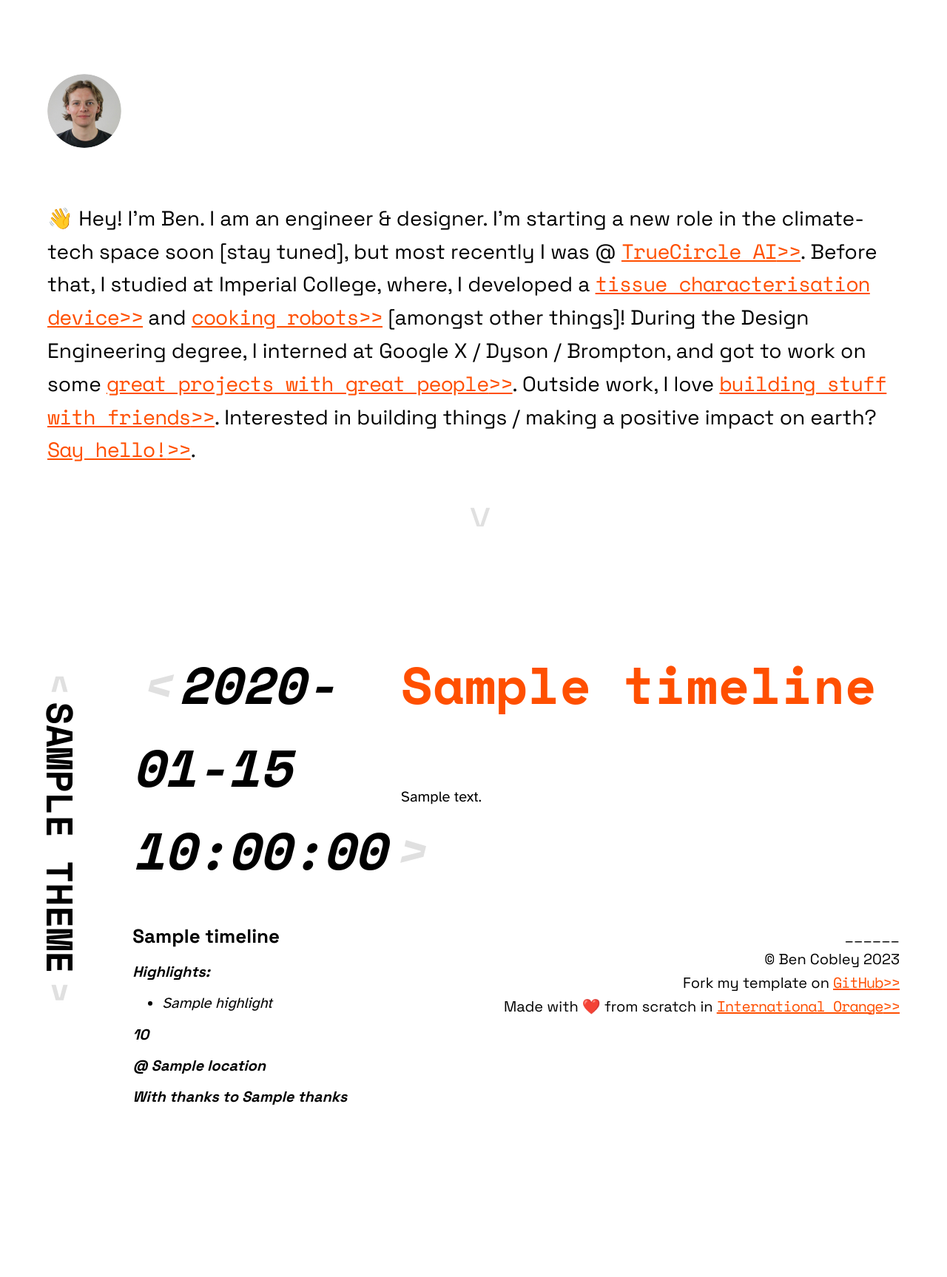
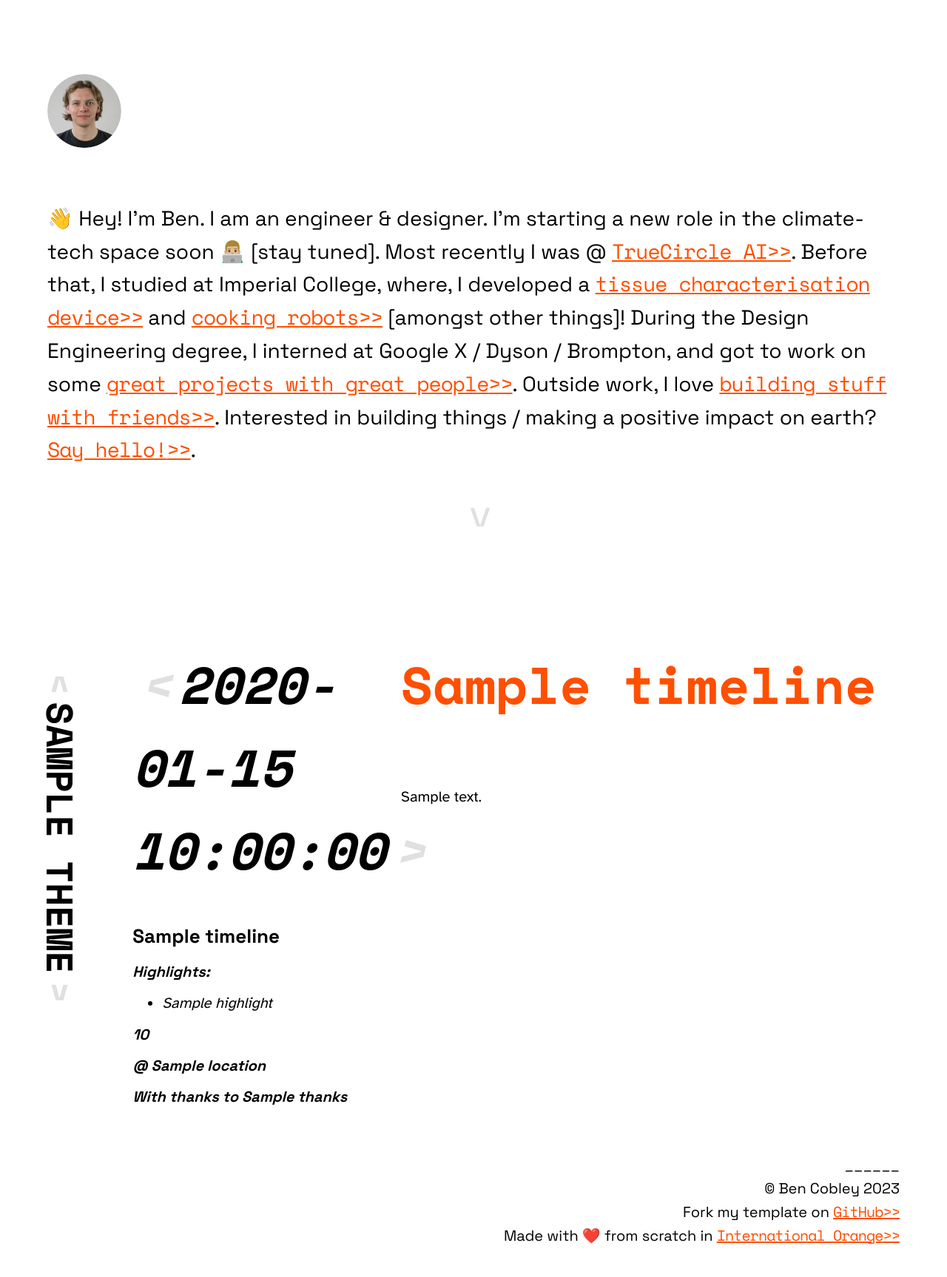
Before and after one commit to bencobley/bencobley.github.io, a Flask app: template templates/timeline.html in a window 1280 px wide. Shown: the whole page at 74% size. Before the commit the page ends 1494 px from the top, so only its background shows below. Run offline with Flask 2, Linux system fonts and the light colour scheme; the template is opened without the code that fills it: most values are stand-ins (such as "Sample title", 1, 10 or a date in 2020).

Commit message:
Change elements to classes, restructure CSS

```diff
--- a/static/style.css
+++ b/static/style.css
@@ -164,23 +168,17 @@ video {
   opacity: 0.8;
 }
 
-/* CUSTOM ELEMENTS - MOBILE */
+/* LOCAL CSS */
 
-timeline-me img {
-  height: 5rem;
-  width: 5rem;
-  border-radius: 50%;
-  margin-top: 5rem;
-  margin-bottom: 1rem;
-}
+/* Homepage */
 
-timeline-homepage {
+.timeline-homepage {
   height: 100vh;
   display: block;
   font-family: "space-grotesk", sans-serif;
 }
 
-.homepage-arrow {
+.timeline-homepage-arrow {
   position: absolute;
   font-size: 3rem;
   line-height: 3rem;
@@ -194,39 +192,30 @@ timeline-homepage {
   padding: 0.5rem;
 }
 
-.homepage-arrow:hover {
+.timeline-homepage-arrow:hover {
   color: var(--international-orange);
 }
 
-.timeline-theme-arrow {
-  font-family: "space-mono", monospace;
-  color: #e0e0e0;
-  text-decoration: none;
-  padding: 0.5rem;
+.timeline-me img {
+  height: 5rem;
+  width: 5rem;
+  border-radius: 50%;
+  margin-top: 5rem;
+  margin-bottom: 1rem;
 }
 
-.timeline-theme-arrow:hover {
-  color: var(--international-orange);
+/* Timeline section */
+
+.timeline {
 }
 
-.timeline-item-arrow {
-  font-family: "space-mono", monospace;
-  color: #e0e0e0;
-  text-decoration: none;
-  padding: 0.5rem;
+.timeline-row {
+  position: relative;
+  display: block;
+  width: 100%;
 }
 
-.timeline-item-arrow:hover {
-  color: var(--international-orange);
-}
-
-timeline-footer {
-  display: block;
-  text-align: end;
-  font-family: "space-grotesk", sans-serif;
-}
-
-column {
+.timeline-column {
   display: block;
   position: relative;
   float: left;
@@ -234,14 +223,25 @@ column {
   width: 100%;
 }
 
-row {
-  position: relative;
-  display: block;
-  width: 100%;
+.timeline-arrow {
+  font-family: "space-mono", monospace;
+  color: #e0e0e0;
+  text-decoration: none;
+  padding: 0.5rem;
 }
 
-timeline-body {
-  display: block;
+.timeline-arrow:hover {
+  color: var(--international-orange);
+}
+
+/* Timeline theme (eg. 'Experience' theme) */
+
+.timeline-theme-row {
+}
+
+.timeline-theme-column {
+  width: 5%;
+  padding-right: 5%;
 }
 
 .timeline-theme-sticky {
@@ -261,20 +261,25 @@ timeline-body {
   font-size: 1.5rem;
 }
 
-.timeline-item-sticky {
-}
-
-.timeline-theme-column {
-  width: 5%;
-  padding-right: 5%;
-}
+/* Timeline items (eg. 'Imperial' item) */
 
 .timeline-item-column {
   width: 90%;
 }
 
-timeline-title {
-  display: none;
+.timeline-item-row {
+}
+
+.timeline-item-sticky {
+}
+
+.timeline-item-body {
+}
+
+/* Timeline elements (eg. 'Title') */
+
+.timeline-title {
+  display: none; /* Hide on mobile */
   font-family: "space-mono", monospace;
   font-weight: bold;
   color: var(--international-orange);
@@ -283,7 +288,21 @@ timeline-title {
   padding-bottom: 2rem;
 }
 
-timeline-shorttitle {
+.timeline-text {
+  display: block;
+  margin-top: 2rem;
+  margin-bottom: 2rem;
+}
+
+.timeline-text a::after {
+  content: ">>";
+}
+
+.timeline-text a:hover {
+  font-style: italic;
+}
+
+.timeline-shorttitle {
   display: block;
   font-family: "space-mono", monospace;
   font-weight: bold;
@@ -336,85 +376,42 @@ timeline-thanks {
   margin-bottom: 0.5rem;
 }
 
-timeline-thanks::before {
+.timeline-thanks::before {
   content: "With thanks to ";
 }
 
-timeline-highlights {
+/* Timeline footer */
+
+.timeline-footer {
   display: block;
-  font-family: "hyperlegible", sans-serif;
-  font-style: italic;
-  margin-bottom: 0.5rem;
+  text-align: end;
+  font-family: "space-grotesk", sans-serif;
 }
 
-timeline-text {
-  display: block;
-  margin-top: 2rem;
-  margin-bottom: 2rem;
-}
-
-timeline-text a::after {
-  content: ">>";
-}
-
-timeline-text a:hover {
-  font-style: italic;
-}
-
-timeline-highlights::before {
-  font-family: "space-grotesk", sans-serif;
-  font-weight: bold;
-  content: "Highlights:";
-}
-
-timeline-highlights a::after {
-  content: ">>";
-}
-
-timeline-highlights a:hover {
-  font-style: none;
-}
-
-/* CUSTOM ELEMENTS - DESKTOP */
+/* DESKTOP-ONLY */
 
 @media only screen and ((min-width: 1000px) and (min-height: 600px)) {
-  timeline-title {
+  .timeline-homepage {
+    font-size: 1.4rem;
+  }
+
+  .timeline-title {
     display: block;
     font-size: 3.5rem;
   }
 
-  timeline-shorttitle {
+  .timeline-shorttitle {
     display: none;
   }
 
-  timeline-homepage {
-    font-size: 1.4rem;
-  }
-
-  timeline-date {
+  .timeline-date {
     font-size: 3.5rem;
     padding-top: 3.5rem;
     margin-bottom: 2rem;
   }
 
-  timeline-body {
-    position: absolute;
-    top: 0;
-    left: 35%;
-  }
-
   .timeline-theme-row {
     margin-bottom: 75px;
-  }
-
-  .timeline-theme-column {
-  }
-
-  .timeline-item-row {
-  }
-
-  .timeline-item-column {
-    /* width: 90%; */
   }
 
   .timeline-theme-sticky {
--- a/templates/base.html
+++ b/templates/base.html
@@ -20,13 +20,13 @@
     <script src="static/index.js"></script>
 
     <!-- Homepage -->
-    <column id="Home">
-      <timeline-homepage>
-        <timeline-me
-          ><a href="https://www.linkedin.com/in/bennetcobley/" target="_blank" rel="noopener noreferrer"><img src="static/img/me.png" /></a
-        ></timeline-me>
-        <timeline-text>
-          👋 Hey! I’m Ben. I am an engineer & designer. I'm starting a new role in the climate-tech space soon [stay tuned], but most recently I was
+    <div class="timeline-column" id="Home">
+      <div class="timeline-homepage">
+        <div class="timeline-me">
+          <a href="https://www.linkedin.com/in/bennetcobley/" target="_blank" rel="noopener noreferrer"><img src="static/img/me.png" /></a>
+        </div>
+        <span class="timeline-text">
+          👋 Hey! I’m Ben. I am an engineer & designer. I'm starting a new role in the climate-tech space soon 👨🏼‍💻 [stay tuned]. Most recently I was
           &#64;
           <a href="#TrueCircle">TrueCircle AI</a>. Before that, I studied at Imperial College, where, I developed a
           <a href="#Percussion">tissue characterisation device</a> and <a href="#OnionBot">cooking robots</a> [amongst other things]! During the
@@ -34,18 +34,18 @@
           <a href="#Experience">great projects with great people</a>. Outside work, I love <a href="#Projects">building stuff with friends</a>.
           Interested in building things / making a positive impact on earth?
           <a href="https://www.linkedin.com/in/bennetcobley/" target="_blank" rel="noopener noreferrer">Say hello!</a>.
-        </timeline-text>
-        <a href="#Experience" class="timeline-arrow homepage-arrow timeline-down timeline-right">></a>
-      </timeline-homepage>
-    </column>
+        </span>
+        <a href="#Experience" class="timeline-homepage-arrow">></a>
+      </div>
+    </div>
 
-    <!-- Timeline content automatically generated by Jinja2 below -->
+    <!-- Timeline content generated by Jinja2 -->
     {% block container %}{% endblock %}
 
     <!-- Footer -->
-    <column id="End">
-      <timeline-footer>
-        <timeline-text>
+    <div class="timeline-column" id="End">
+      <div class="timeline-footer">
+        <span class="timeline-text">
           ______ <br />
           &copy; Ben Cobley
           <script>
@@ -57,8 +57,8 @@
           <br />
           Made with ❤️ from scratch in
           <a href="https://en.wikipedia.org/wiki/International_orange">International Orange</a>
-        </timeline-text>
-      </timeline-footer>
-    </column>
+        </span>
+      </div>
+    </div>
   </body>
 </html>
--- a/templates/timeline.html
+++ b/templates/timeline.html
@@ -1,32 +1,30 @@
 {% extends 'base.html' %} {% block container %} {% for theme, content in timelines.items() %}
 
-<column id="{{ theme }}">
-  <row class="timeline-theme-row">
-    <column class="timeline-theme-column"
-      ><timeline-sticky class="timeline-theme-sticky"
-        ><a class="timeline-theme-arrow"><</a>{{ theme }}<a class="timeline-theme-arrow">></a></timeline-sticky
-      ></column
-    >
-    <column class="timeline-item-column">
+<div class="timeline-column timeline" id="{{ theme }}">
+  <div class="timeline-row timeline-theme-row">
+    <div class="timeline-column timeline-theme-column">
+      <div class="timeline-theme-sticky"><a class="timeline-arrow"><</a>{{ theme }}<a class="timeline-arrow">></a></div>
+    </div>
+    <div class="timeline-column timeline-item-column">
       {% for identifier, timeline in content.items() %}
-      <row id="{{ identifier }}" class="timeline-item-row">
-        <timeline-sticky class="timeline-item-sticky">
-          <timeline-shorttitle>{{ timeline['shorttitle'] }}</timeline-shorttitle>
-          <timeline-date><a class="timeline-item-arrow"><</a>{{ timeline['date'] }}<a class="timeline-item-arrow">></a></timeline-date>
-          <timeline-subtitle>{{ timeline['subtitle'] }}</timeline-subtitle>
-          <timeline-highlights>
+      <div class="timeline-row timeline-item-row" id="{{ identifier }}">
+        <div class="timeline-item-sticky">
+          <span class="timeline-shorttitle">{{ timeline['shorttitle'] }}</span>
+          <span class="timeline-date"><a class="timeline-arrow"><</a>{{ timeline['date'] }}<a class="timeline-arrow">></a></span>
+          <span class="timeline-subtitle">{{ timeline['subtitle'] }}</span>
+          <span class="timeline-highlights">
             <ul>
               {% for highlight in timeline['highlights'] %}
               <li>{{ highlight }}</li>
               {% endfor %}
-            </ul></timeline-highlights
+            </ul></span
           >
-          <timeline-duration>{{ timeline['duration'] }}</timeline-duration>
-          <timeline-location>{{ timeline['location'] }}</timeline-location>
-          <timeline-thanks>{{ timeline['thanks'] }}</timeline-thanks></timeline-sticky
-        >
-        <timeline-body>
-          <timeline-title>{{ timeline['title'] }}</timeline-title>
+          <span class="timeline-duration">{{ timeline['duration'] }}</span>
+          <span class="timeline-location">{{ timeline['location'] }}</span>
+          <span class="timeline-thanks">{{ timeline['thanks'] }}</span>
+        </div>
+        <div class="timeline-item-body">
+          <span class="timeline-title">{{ timeline['title'] }}</span>
           {% for (media, text) in timeline['body'] %}
           <div class="splide">
             <div class="splide__track">
@@ -37,11 +35,12 @@
               </ul>
             </div>
           </div>
-          <timeline-text>{{ text }}</timeline-text>
-          {% endfor %}</timeline-body
-        >
-      </row>
+          <span class="timeline-text">{{ text }}</span>
+          {% endfor %}
+        </div>
+      </div>
       {% endfor %}
-    </column>
-  </row></column
->{% endfor %}{% endblock %}
+    </div>
+  </div>
+</div>
+{% endfor %}{% endblock %}
```
Also changed, not shown: other parts of static/style.css (+61 -19 lines).
